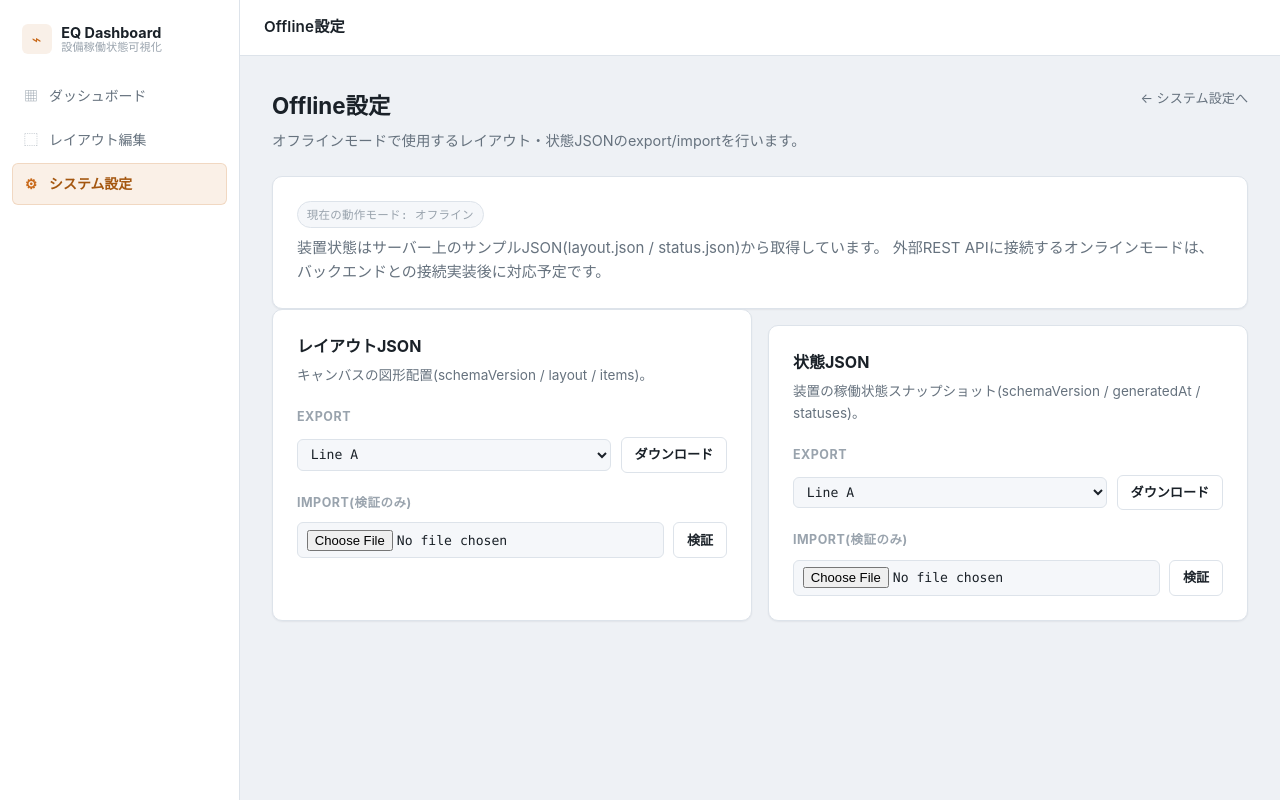
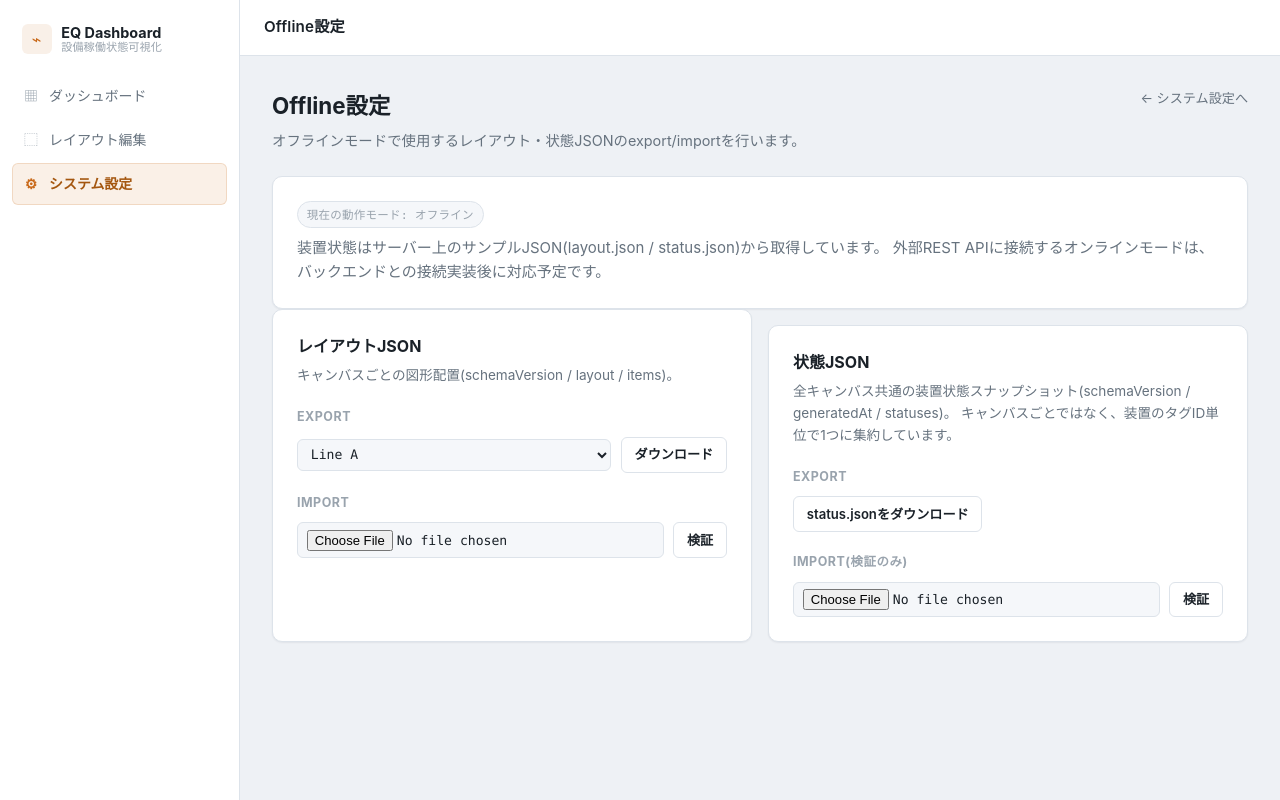
Before and after one commit to ssmc-network/eq-dashboard, a FastAPI app: page /ui/standalone in a window 1280 px wide. Run offline with FastAPI, Linux system fonts and the light colour scheme.

Commit message:
Make status.json global; add layout import save with confirm step
Per direction from this session: device status doesn't need to be
scoped per canvas, since each device's tagId is already meant to be
globally unique (and the real backend's status_cache will be a
single table, not one per layout). Merge the two per-canvas
status.json files into one app/data/sample/status.json;
JsonStatusProvider.load_status() no longer takes a layout_id, and
get_dashboard() filters the global snapshot down to whatever tagIds
the requested layout's items reference. /api/standalone/status/export
drops its layout_id query param accordingly, and the Offline設定
status Export card no longer has a canvas selector.

Layout import now actually persists, with an explicit confirm step
instead of a modal: POST /ui/standalone/layout/import validates and
returns a summary plus a "この内容で保存" button (carrying the raw
JSON in a hidden field) that says whether the id already exists;
submitting that hits new POST /ui/standalone/layout/import/confirm,
which re-validates and writes to
app/data/sample/layouts/<id>/layout.json (creating the directory if
new, overwriting if the id already exists via
layout_service.save_layout()/layout_exists()). Matching is by id, not
the display name, since id is what's actually used as the storage key
everywhere else. Status import stays validation-only for now.

Verified via TestClient (global status export size, new-canvas vs
overwrite wording, files actually appear in list_layouts() after
save) and Playwright (upload -> confirm banner -> click save -> saved
banner, canvas cards updated).

```diff
--- a/app/data/sample/layouts/line-a/status.json
+++ b/app/data/sample/status.json
@@ -7,6 +7,9 @@
     { "tagId": "run_state_c", "value": "alarm", "severity": "critical", "updatedAt": "2026-08-03T07:30:02+09:00" },
     { "tagId": "run_state_d", "value": "running", "severity": "normal", "updatedAt": "2026-08-03T07:29:55+09:00" },
     { "tagId": "run_state_e", "value": "stopped", "severity": "normal", "updatedAt": "2026-08-03T07:20:10+09:00" },
-    { "tagId": "run_state_f", "value": "running", "severity": "normal", "updatedAt": "2026-08-03T07:29:59+09:00" }
+    { "tagId": "run_state_f", "value": "running", "severity": "normal", "updatedAt": "2026-08-03T07:29:59+09:00" },
+    { "tagId": "run_state_x", "value": "running", "severity": "normal", "updatedAt": "2026-08-03T07:29:50+09:00" },
+    { "tagId": "run_state_y", "value": "stopped", "severity": "normal", "updatedAt": "2026-08-03T07:15:32+09:00" },
+    { "tagId": "run_state_z", "value": "running", "severity": "normal", "updatedAt": "2026-08-03T07:29:47+09:00" }
   ]
 }
--- a/app/providers/json_status_provider.py
+++ b/app/providers/json_status_provider.py
@@ -4,7 +4,9 @@ from pathlib import Path
 from schemas.layout import LayoutDefinition, LayoutMeta
 from schemas.status import StatusSnapshot
 
-LAYOUTS_DIR = Path(__file__).resolve().parent.parent / "data" / "sample" / "layouts"
+SAMPLE_DIR = Path(__file__).resolve().parent.parent / "data" / "sample"
+LAYOUTS_DIR = SAMPLE_DIR / "layouts"
+STATUS_PATH = SAMPLE_DIR / "status.json"
 
 
 class LayoutFileNotFoundError(Exception):
@@ -12,8 +14,9 @@ class LayoutFileNotFoundError(Exception):
 
 
 class JsonStatusProvider:
-    def __init__(self, layouts_dir: Path = LAYOUTS_DIR) -> None:
+    def __init__(self, layouts_dir: Path = LAYOUTS_DIR, status_path: Path = STATUS_PATH) -> None:
         self._layouts_dir = layouts_dir
+        self._status_path = status_path
 
     def list_layouts(self) -> list[LayoutMeta]:
         metas = []
@@ -29,8 +32,14 @@ class JsonStatusProvider:
         data = json.loads(self._layout_path(layout_id).read_text(encoding="utf-8"))
         return LayoutDefinition.model_validate(data)
 
-    def load_status(self, layout_id: str) -> StatusSnapshot:
-        data = json.loads(self._status_path(layout_id).read_text(encoding="utf-8"))
+    def save_layout(self, layout: LayoutDefinition) -> None:
+        layout_dir = self._layouts_dir / layout.layout.id
+        layout_dir.mkdir(parents=True, exist_ok=True)
+        payload = json.dumps(layout.model_dump(by_alias=True), ensure_ascii=False, indent=2)
+        (layout_dir / "layout.json").write_text(payload, encoding="utf-8")
+
+    def load_status(self) -> StatusSnapshot:
+        data = json.loads(self._status_path.read_text(encoding="utf-8"))
         return StatusSnapshot.model_validate(data)
 
     def _layout_path(self, layout_id: str) -> Path:
@@ -38,9 +47,3 @@ class JsonStatusProvider:
         if not path.exists():
             raise LayoutFileNotFoundError(layout_id)
         return path
-
-    def _status_path(self, layout_id: str) -> Path:
-        path = self._layouts_dir / layout_id / "status.json"
-        if not path.exists():
-            raise LayoutFileNotFoundError(layout_id)
-        return path
--- a/app/routes/ui.py
+++ b/app/routes/ui.py
@@ -6,7 +6,7 @@ from fastapi.templating import Jinja2Templates
 
 from schemas.layout import LayoutDefinition, LayoutMeta
 from services.import_export_service import validate_layout_json, validate_status_json
-from services.layout_service import LayoutNotFoundError, get_layout, list_layouts
+from services.layout_service import LayoutNotFoundError, get_layout, layout_exists, list_layouts, save_layout
 from services.status_service import get_dashboard
 
 router = APIRouter(tags=["ui"])
@@ -130,11 +130,40 @@ async def standalone(request: Request) -> HTMLResponse:
 
 @router.post("/ui/standalone/layout/import", response_class=HTMLResponse)
 async def standalone_import_layout(request: Request, file: UploadFile = File(...)) -> HTMLResponse:
-    result = validate_layout_json(await file.read())
+    raw = await file.read()
+    result = validate_layout_json(raw)
+    exists = bool(result.ok and result.summary and layout_exists(result.summary["id"]))
     return templates.TemplateResponse(
         request,
         "partials/import_result.html",
-        {"result": result, "kind": "レイアウト", "filename": file.filename},
+        {
+            "result": result,
+            "kind": "レイアウト",
+            "filename": file.filename,
+            "raw_json": raw.decode("utf-8") if result.ok else None,
+            "exists": exists,
+            "confirm_url": "/ui/standalone/layout/import/confirm",
+        },
+    )
+
+
+@router.post("/ui/standalone/layout/import/confirm", response_class=HTMLResponse)
+async def standalone_import_layout_confirm(request: Request, raw_json: str = Form(...)) -> HTMLResponse:
+    result = validate_layout_json(raw_json.encode("utf-8"))
+    if not result.ok:
+        return templates.TemplateResponse(
+            request,
+            "partials/import_result.html",
+            {"result": result, "kind": "レイアウト", "filename": "(保存時の再検証)"},
+        )
+
+    layout = LayoutDefinition.model_validate(json.loads(raw_json))
+    was_existing = layout_exists(layout.layout.id)
+    save_layout(layout)
+    return templates.TemplateResponse(
+        request,
+        "partials/import_result.html",
+        {"saved": True, "layout": layout, "was_existing": was_existing},
     )
 
 
--- a/app/services/layout_service.py
+++ b/app/services/layout_service.py
@@ -17,3 +17,11 @@ def get_layout(layout_id: str) -> LayoutDefinition:
         return _provider.load_layout(layout_id)
     except LayoutFileNotFoundError as exc:
         raise LayoutNotFoundError(layout_id) from exc
+
+
+def layout_exists(layout_id: str) -> bool:
+    return any(meta.id == layout_id for meta in list_layouts())
+
+
+def save_layout(layout: LayoutDefinition) -> None:
+    _provider.save_layout(layout)
--- a/app/services/status_service.py
+++ b/app/services/status_service.py
@@ -29,7 +29,7 @@ class DashboardBox:
 
 def get_dashboard(layout_id: str) -> tuple[LayoutDefinition, list[DashboardBox]]:
     layout = get_layout(layout_id)
-    status = _provider.load_status(layout_id)
+    status = _provider.load_status()
     status_by_tag = {s.tag_id: s for s in status.statuses}
 
     boxes = []
--- a/app/static/css/main.css
+++ b/app/static/css/main.css
@@ -898,3 +898,22 @@ button {
   font-size: 0.82rem;
   color: var(--status-alarm);
 }
+
+.import-confirm {
+  margin-top: 0.85rem;
+  padding-top: 0.75rem;
+  border-top: 1px solid var(--status-running);
+}
+
+.import-confirm__notice {
+  margin: 0 0 0.6rem;
+  font-size: 0.82rem;
+  color: var(--text-dim);
+}
+
+.import-confirm__notice code {
+  font-family: var(--font-mono);
+  background: var(--panel-sunken);
+  padding: 0.05rem 0.35rem;
+  border-radius: 4px;
+}
--- a/app/templates/pages/standalone.html
+++ b/app/templates/pages/standalone.html
@@ -23,7 +23,7 @@
 <div class="standalone-grid">
   <div class="card">
     <h2>レイアウトJSON</h2>
-    <p class="standalone-section__desc">キャンバスの図形配置(schemaVersion / layout / items)。</p>
+    <p class="standalone-section__desc">キャンバスごとの図形配置(schemaVersion / layout / items)。</p>
 
     <h3>Export</h3>
     <form class="standalone-form" method="get" action="/api/standalone/layout/export" target="_blank">
@@ -35,7 +35,7 @@
       <button type="submit" class="btn">ダウンロード</button>
     </form>
 
-    <h3>Import(検証のみ)</h3>
+    <h3>Import</h3>
     <form class="standalone-form"
           hx-post="/ui/standalone/layout/import"
           hx-target="#layout-import-result"
@@ -49,16 +49,14 @@
 
   <div class="card">
     <h2>状態JSON</h2>
-    <p class="standalone-section__desc">装置の稼働状態スナップショット(schemaVersion / generatedAt / statuses)。</p>
+    <p class="standalone-section__desc">
+      全キャンバス共通の装置状態スナップショット(schemaVersion / generatedAt / statuses)。
+      キャンバスごとではなく、装置のタグID単位で1つに集約しています。
+    </p>
 
     <h3>Export</h3>
     <form class="standalone-form" method="get" action="/api/standalone/status/export" target="_blank">
-      <select name="layout_id">
-        {% for meta in available_layouts %}
-        <option value="{{ meta.id }}">{{ meta.name }}</option>
-        {% endfor %}
-      </select>
-      <button type="submit" class="btn">ダウンロード</button>
+      <button type="submit" class="btn">status.jsonをダウンロード</button>
     </form>
 
     <h3>Import(検証のみ)</h3>
```
Also changed, not shown: app/data/sample/layouts/room-b/status.json (deleted, +0 -9 lines), app/routes/api.py (+4 -7 lines), app/templates/partials/import_result.html (+16 -1 lines).
